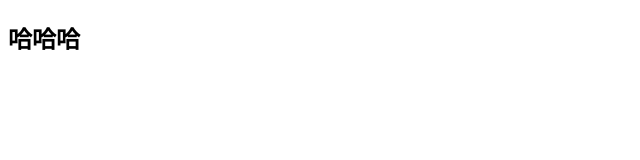
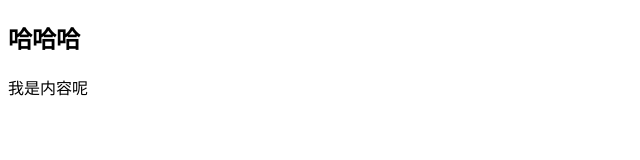
Before and after one commit to yanghandong/git-test, a plain HTML site: page index.html in a window 1280 px wide. Shown: the whole page, without its empty margins (0-640 px from the left). Drawn offline with Linux system fonts and the light colour scheme.

Commit message:
增加我是内容

```diff
--- a/index.html
+++ b/index.html
@@ -9,6 +9,7 @@
 
 <body>
   <h2>哈哈哈</h2>
+  <p>我是内容呢</p>
 </body>
 
 </html>
```
